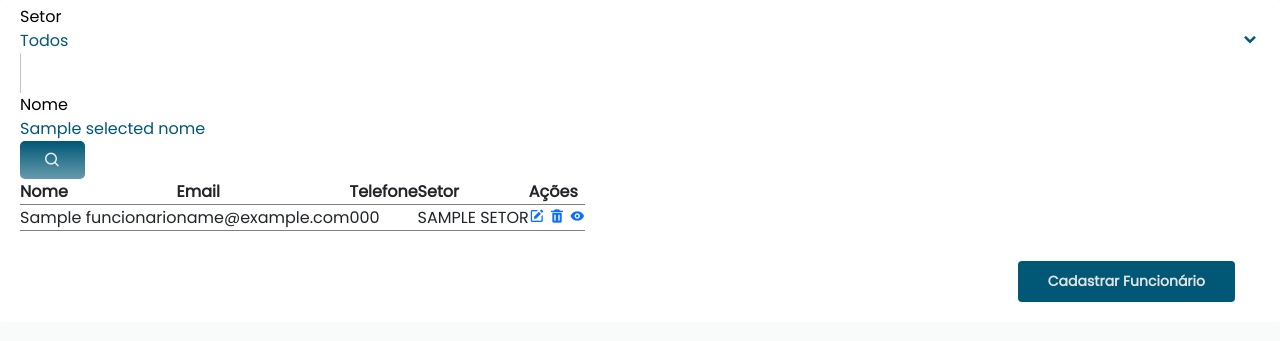
After one commit to danielMachado3fs/projeto-integrador-pHp, a PHP site: template App/Views/funcionarios/index.php in a window 1280 px wide. The commit adds this page. Shown: the top 341 px of the page. Run offline with PHP 8.4, Linux system fonts and the light colour scheme; the template is opened without the code that fills it: most values are stand-ins (such as "Sample title", 1, 10 or a date in 2020); data that the repository does not hold is empty; some libraries are stand-ins or nearby versions.

Commit message:
feat(funcionarios): adicionado tela index e realizado ligação com editar e adicionar

```diff
--- /dev/null
+++ b/App/Views/funcionarios/index.php
@@ -0,0 +1,104 @@
+<?php
+function uniqueValue($datas, $typeValue)
+{
+    $dataList = array();
+    foreach ($datas as $indice => $data) {
+        array_push($dataList, $data[$typeValue]);
+    }
+    return array_unique($dataList);
+}
+
+?>
+
+<!-- <div class="title">
+  <h1>Veículos Cadastrados</h1>
+</div> -->
+<div class="panelBody">
+    <form action="/funcionarios" method="GET">
+        <div class="filter-wrapper">
+            <div class="filter">
+                <div class="filter-select">
+                    <span class="label">Setor</span>
+                    <select name="setor" id="setor">
+                        <option value=''>Todos</option>
+                        <option <?php if ($selectedSetor == 'administrativo') echo 'selected'; ?> value="administrativo"> Administrativo </option>
+                        <option <?php if ($selectedSetor == 'financeiro') echo 'selected'; ?> value="financeiro"> Financeiro </option>
+                        <option <?php if ($selectedSetor == 'logistica') echo 'selected'; ?> value="logistica"> Logística </option>
+                    </select>
+                    <i class="custom-arrow-down-type bx bxs-chevron-down"></i>
+                    <i class="custom-arrow-up-type bx bxs-chevron-up"></i>
+                </div>
+            </div>
+            <div class="line"></div>
+            <div class="filter">
+                <div class="filter-select">
+                    <span class="label">Nome</span>
+                    <input type="text" name="nome" id="nome" value="<?= $selectedNome ?>">
+                </div>
+            </div>
+            <button class="search filter-btn" type="submit" name="search" value="search">
+                <i class="bx bx-search"></i>
+            </button>
+        </div>
+    </form>
+    <div class="table">
+        <div class="table-section">
+            <table>
+                <thead>
+                    <tr>
+                        <th>Nome</th>
+                        <th>Email</th>
+                        <th>Telefone</th>
+                        <th>Setor</th>
+                        <th>Ações</th>
+                    </tr>
+                </thead>
+
+                <tbody>
+                    <?php
+                    foreach ($funcionarios as $indice => $funcionario) {
+                    ?>
+                        <tr>
+                            <td><?= $funcionario->nome ?></td>
+                            <td><?= $funcionario->email ?></td>
+                            <td><?= $funcionario->telefone ?></td>
+                            <td><?= strtoupper($funcionario->setor) ?></td>
+                            <td>
+                                <a href="/funcionario_edit?id=<?= $funcionario->id ?>"><i class="bx bxs-edit"></i></a>
+                                <a href="/funcionario_delete?id=<?= $funcionario->id ?>"><i class="bx bxs-trash"></i></a>
+                                <a href="/funcionario_view?id=<?= $funcionario->id ?>"><i class="bx bxs-show"></i></a>
+                            </td>
+                        </tr>
+                    <?php } ?>
+                </tbody>
+            </table>
+        </div>
+    </div>
+    <div class="footerButton">
+        <a href="/funcionario_add" id="sendBtn">Cadastrar Funcionário</a>
+    </div>
+</div>
+
+
+<script>
+    $(".select-brand").click(function() {
+        $(".container .filter-wrapper .filter .filter-select .custom-arrow-up-brand").toggleClass("selected");
+        $(".container .filter-wrapper .filter .filter-select .custom-arrow-down-brand").toggleClass("selected");
+    });
+
+    $(".select-type").click(function() {
+        $(".container .filter-wrapper .filter .filter-select .custom-arrow-up-type").toggleClass("selected");
+        $(".container .filter-wrapper .filter .filter-select .custom-arrow-down-type").toggleClass("selected");
+    });
+
+
+    function alertDeleteVehicle() {
+        Swal.fire({
+            title: 'oii!',
+            text: 'Do you want to continue',
+            icon: 'error',
+            showCancelButton: true,
+            cancelButtonText: 'Cancelar'
+        })
+    }
+</script>
--- /dev/null
+++ b/App/Views/includes/footer.php
@@ -0,0 +1 @@
+<script src="js/all.js"></script>
--- a/App/Views/includes/head.php
+++ b/App/Views/includes/head.php
@@ -26,7 +26,6 @@
 <script src="js/sweetalert2/sweetalert2.min.js"></script>
 <script src="js/jquery.mask.min.js"></script>
 <script src="js/jquery.maskMoney.min.js"></script>
-<script src="js/all.js"></script>
 
 <!-- Select2 -->
 <link href="https://cdn.jsdelivr.net/npm/select2@4.1.0-rc.0/dist/css/select2.min.css" rel="stylesheet" />
--- a/App/Views/layoutDefault.php
+++ b/App/Views/layoutDefault.php
@@ -10,9 +10,10 @@
     <div class="content">
         <?= $this->load_topbar() ?>
         <div class="container">
-            <?= $this->content($view_data) ?>
+            <?= $this->content($viewData) ?>
         </div>
     </div>
+    <?= $this->load_footer() ?>
 </body>
 
 </html>
--- a/App/Views/tickets/gerarTickets.php
+++ b/App/Views/tickets/gerarTickets.php
@@ -86,7 +86,6 @@
 </div>
 
 <script>
-  $('.select2').select2();
   $('#valor').mask('#.000,00', {
     reverse: true
   })
--- a/public/database/veiculo.sql
+++ b/public/database/veiculo.sql
@@ -44,7 +44,7 @@ CREATE TABLE `veiculo` (
 --
 
 INSERT INTO `veiculo` (`id`, `placa`, `modelo`, `marca`, `anoFabricacao`, `tipo`, `dataAquisicao`, `valor`, `deleted`) VALUES
-(1, 'abc1234', 'S10', 'carrodoido', '2022-11-15', 'carro', '2022-11-15', '20.00', 0);
+(1, 'ABC1234', 'S10', 'CHEVROLET', '2022-11-15', 'carro', '2022-11-15', '50000.00', 0);
 
 --
 -- Índices para tabelas despejadas
--- a/public/js/all.js
+++ b/public/js/all.js
@@ -40,3 +40,5 @@ function zip_invalide() {
   $("#logradouro").val("");
   $("#bairro").val("");
 }
+
+$(".select2").select2();
```
Also changed, not shown: App/Controllers/FuncionariosController.php (+22 -8 lines), App/Models/Funcionario.php (+15 -8 lines), App/Views/funcionarios/add.php (+9 -4 lines), App/Views/funcionarios/edit.php (+7 -2 lines), App/Views/funcionarios/tableIndex.php (added, +34 -0 lines), 2 other files.
